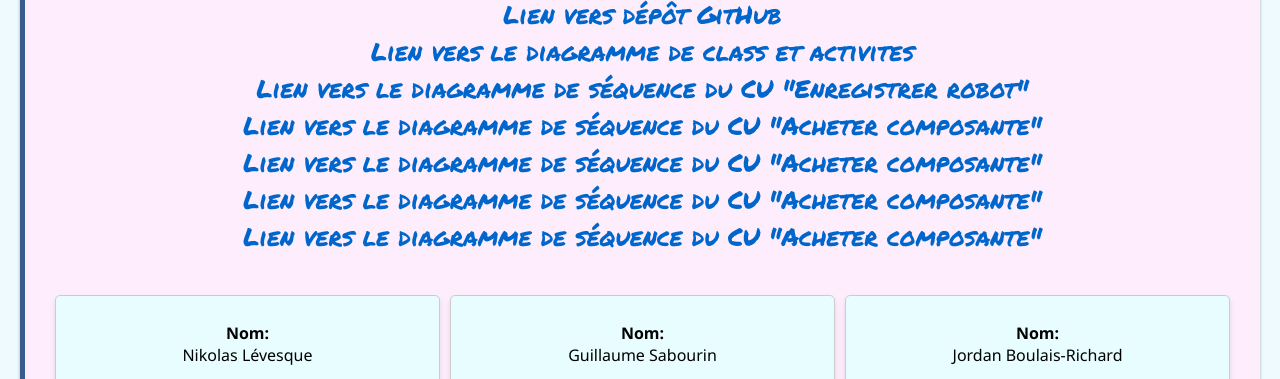
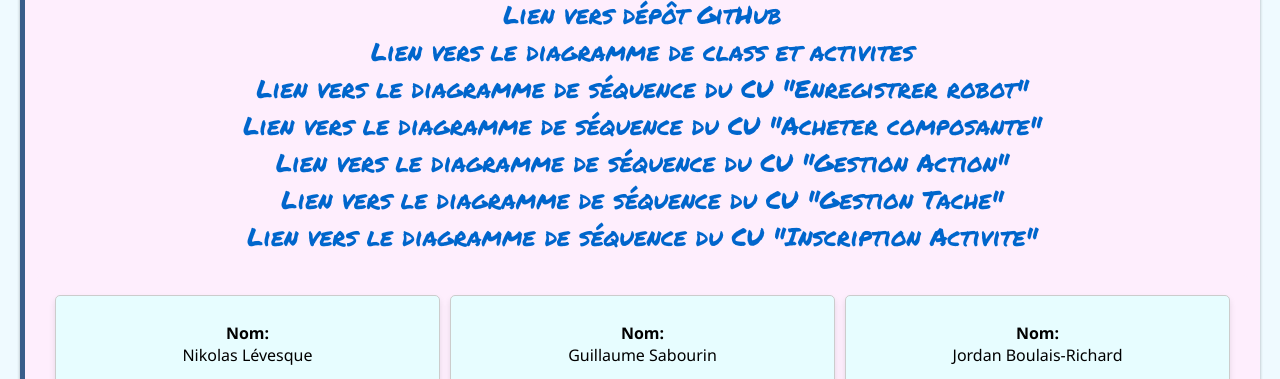
Before and after one commit to MMTpgr/robotix, a plain HTML site: page rapport.html in a window 1280 px wide. Shown: the part 416-795 px from the top of the page. Drawn offline with Linux system fonts and the light colour scheme.

Commit message:
rapport lien vpp fix

```diff
--- a/rapport.html
+++ b/rapport.html
@@ -122,9 +122,9 @@
         <a href="Analyse/codesniffers123_jordan.vpp">Lien vers le diagramme de class et activites</a><br>
         <a href="Conception/enregistrer.vpp">Lien vers le diagramme de séquence du CU "Enregistrer robot"</a><br>
         <a href="Conception/acheter.vpp">Lien vers le diagramme de séquence du CU "Acheter composante"</a><br>
-        <a href="Conception/Gestion_Action.vpp">Lien vers le diagramme de séquence du CU "Acheter composante"</a><br>
-        <a href="Conception/Gestion_Tache.vpp">Lien vers le diagramme de séquence du CU "Acheter composante"</a><br>
-        <a href="Conception/Inscription_Activite.vpp">Lien vers le diagramme de séquence du CU "Acheter composante"</a><br>
+        <a href="Conception/Gestion_Action.vpp">Lien vers le diagramme de séquence du CU "Gestion Action"</a><br>
+        <a href="Conception/Gestion_Tache.vpp">Lien vers le diagramme de séquence du CU "Gestion Tache"</a><br>
+        <a href="Conception/Inscription_Activite.vpp">Lien vers le diagramme de séquence du CU "Inscription Activite"</a><br>
     </p>
 
     <div class="team-info">
```
